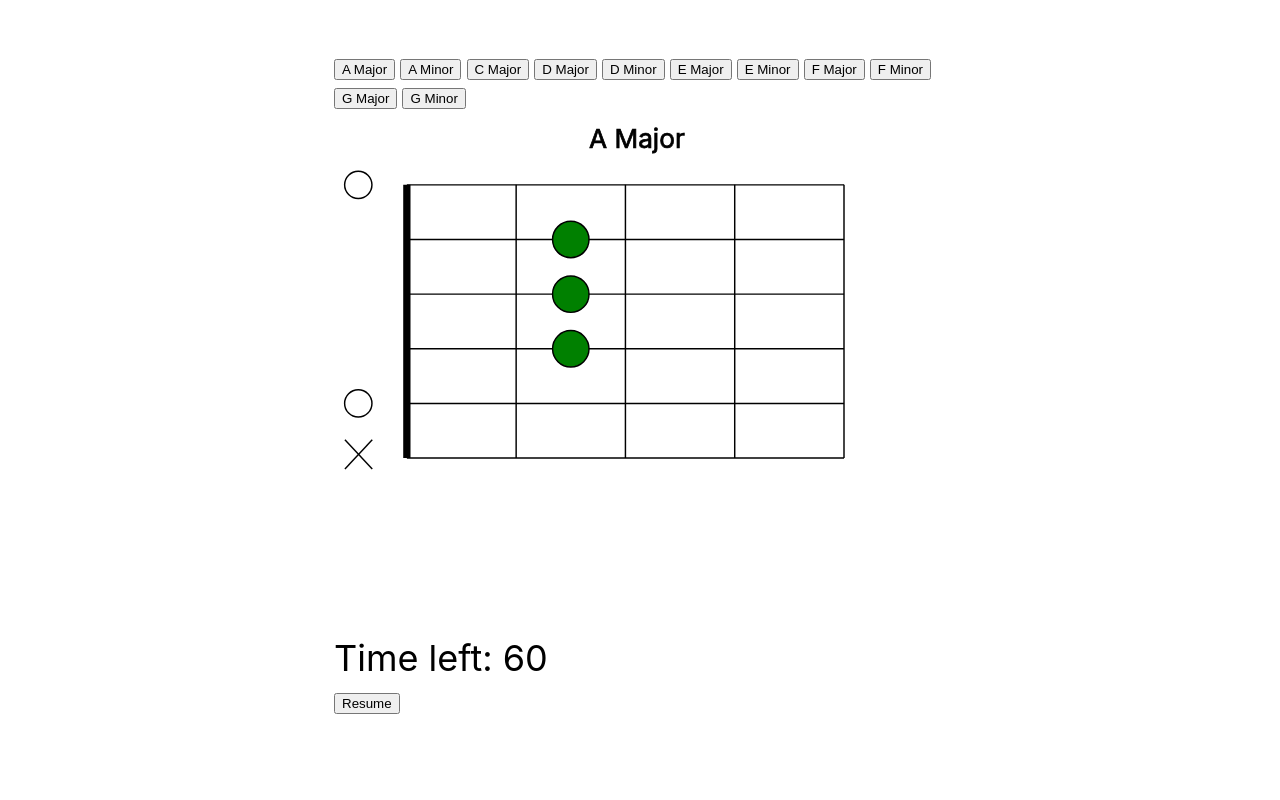
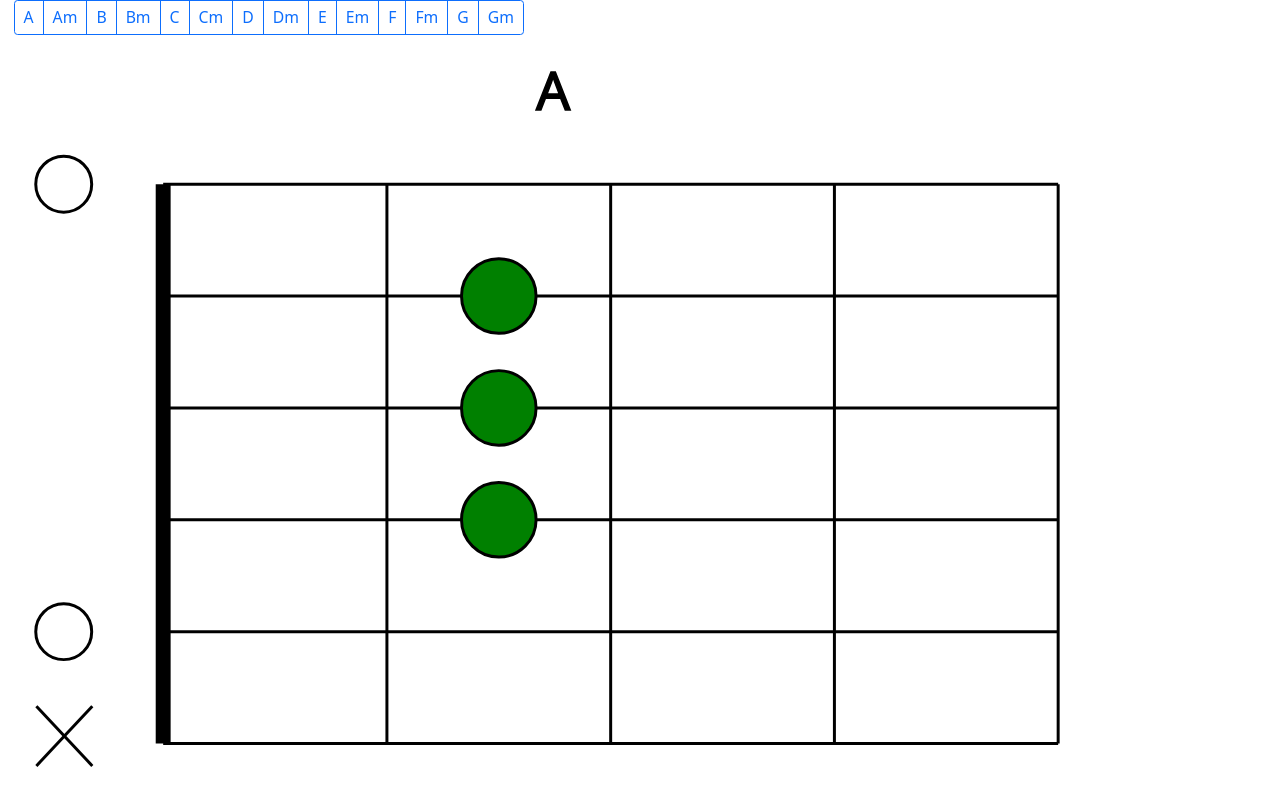
Before and after one commit to fedragon/guitar-practice, a Next.js app: page / in a window 1280 px wide. Shown: the top 800 px of the page. Built offline with nearby package versions, Linux system fonts and the light colour scheme.

Commit message:
Layout page with Bootstrap
and add FontAwesome icons

```diff
--- a/components/chords.tsx
+++ b/components/chords.tsx
@@ -1,6 +1,6 @@
 export const AllChords = [
   {
-    name: "A Major",
+    name: "A",
     startingFret: 1,
     strings: [
       { gstring: 1, fret: 0 },
@@ -11,7 +11,7 @@ export const AllChords = [
       { gstring: 6, fret: 0, strum: false }
     ],
   }, {
-    name: "A Minor",
+    name: "Am",
     startingFret: 1,
     strings: [
       { gstring: 1, fret: 0 },
@@ -23,7 +23,30 @@ export const AllChords = [
     ],
   },
   {
-    name: "C Major",
+    name: "B",
+    startingFret: 2,
+    strings: [
+      { gstring: 1, fret: 1 },
+      { gstring: 2, fret: 3 },
+      { gstring: 3, fret: 3 },
+      { gstring: 4, fret: 3 },
+      { gstring: 5, fret: 1 },
+      { gstring: 6, fret: 0, strum: false }
+    ],
+  }, {
+    name: "Bm",
+    startingFret: 2,
+    strings: [
+      { gstring: 1, fret: 1 },
+      { gstring: 2, fret: 2 },
+      { gstring: 3, fret: 3 },
+      { gstring: 4, fret: 3 },
+      { gstring: 5, fret: 1 },
+      { gstring: 6, fret: 0, strum: false }
+    ],
+  },
+  {
+    name: "C",
     startingFret: 1,
     strings: [
       { gstring: 1, fret: 0 },
@@ -35,7 +58,19 @@ export const AllChords = [
     ],
   },
   {
-    name: "D Major",
+    name: "Cm",
+    startingFret: 3,
+    strings: [
+      { gstring: 1, fret: 1 },
+      { gstring: 2, fret: 2 },
+      { gstring: 3, fret: 3 },
+      { gstring: 4, fret: 3 },
+      { gstring: 5, fret: 1 },
+      { gstring: 6, fret: 0, strum: false }
+    ],
+  },
+  {
+    name: "D",
     startingFret: 1,
     strings: [
       { gstring: 1, fret: 2 },
@@ -47,7 +82,7 @@ export const AllChords = [
     ],
   },
   {
-    name: "D Minor",
+    name: "Dm",
     startingFret: 1,
     strings: [
       { gstring: 1, fret: 1 },
@@ -59,7 +94,7 @@ export const AllChords = [
     ],
   },
   {
-    name: "E Major",
+    name: "E",
     startingFret: 1,
     strings: [
       { gstring: 1, fret: 0 },
@@ -71,7 +106,7 @@ export const AllChords = [
     ],
   },
   {
-    name: "E Minor",
+    name: "Em",
     startingFret: 1,
     strings: [
       { gstring: 1, fret: 0 },
@@ -83,7 +118,7 @@ export const AllChords = [
     ],
   },
   {
-    name: "F Major",
+    name: "F",
     startingFret: 1,
     strings: [
       { gstring: 1, fret: 1 },
@@ -95,7 +130,7 @@ export const AllChords = [
     ],
   },
   {
-    name: "F Minor",
+    name: "Fm",
     startingFret: 1,
     strings: [
       { gstring: 1, fret: 1 },
@@ -107,7 +142,7 @@ export const AllChords = [
     ],
   },
   {
-    name: "G Major",
+    name: "G",
     startingFret: 1,
     strings: [
       { gstring: 1, fret: 3 },
@@ -119,7 +154,7 @@ export const AllChords = [
     ],
   },
   {
-    name: "G Minor",
+    name: "Gm",
     startingFret: 3,
     strings: [
       { gstring: 1, fret: 1 },
--- a/components/date.tsx
+++ /dev/null
@@ -1,6 +0,0 @@
-import { parseISO, format } from 'date-fns'
-
-export default function Date({ dateString }: { dateString: string }) {
-  const date = parseISO(dateString)
-  return <time dateTime={dateString}>{format(date, 'LLLL d, yyyy')}</time>
-}
--- a/components/guitar.tsx
+++ b/components/guitar.tsx
@@ -5,9 +5,9 @@ export default function Guitar({
     name: string,
     startingFret: number,
     strings: {
-      gstring: number,
-      fret: number,
-      strum?: boolean
+      gstring: number, // 1 = high E, 6 = low E
+      fret: number,    // relative to startingFret
+      strum?: boolean  // strum an open string?
     }[]
   }
 }) {
--- a/components/layout.module.css
+++ /dev/null
@@ -1,15 +0,0 @@
-.container {
-  max-width: 36rem;
-  padding: 0 1rem;
-  margin: 3rem auto 6rem;
-}
-
-.header {
-  display: flex;
-  flex-direction: column;
-  align-items: center;
-}
-
-.backToHome {
-  margin: 3rem 0 0;
-}
--- a/components/layout.tsx
+++ /dev/null
@@ -1,31 +0,0 @@
-import Head from 'next/head'
-import Link from 'next/link'
-import styles from './layout.module.css'
-
-export default function Layout({
-  children,
-  home
-}: {
-  children: React.ReactNode
-  home?: boolean
-}) {
-  return (
-    <div className={styles.container}>
-      <Head>
-        <link rel="icon" href="/favicon.ico" />
-        <meta
-          name="description"
-          content="Learn how to build a personal website using Next.js"
-        />
-      </Head>
-      <main>{children}</main>
-      {!home && (
-        <div className={styles.backToHome}>
-          <Link href="/">
-            <a>← Back to home</a>
-          </Link>
-        </div>
-      )}
-    </div>
-  )
-}
--- a/package.json
+++ b/package.json
@@ -6,10 +6,13 @@
         "start": "next start"
     },
     "dependencies": {
-    "date-fns": "^2.11.1",
+        "@fortawesome/free-solid-svg-icons": "^6.1.1",
+        "@fortawesome/react-fontawesome": "^0.1.18",
+        "bootstrap": "^5.1.3",
         "gray-matter": "^4.0.2",
         "next": "latest",
         "react": "17.0.2",
+        "react-bootstrap": "^2.4.0",
         "react-dom": "17.0.2",
         "remark": "^14.0.1",
         "remark-html": "^15.0.0"
--- a/pages/api/hello.ts
+++ /dev/null
@@ -1,5 +0,0 @@
-import { NextApiRequest, NextApiResponse } from 'next'
-
-export default (_: NextApiRequest, res: NextApiResponse) => {
-    res.status(200).json({ text: 'Hello' })
-}
--- a/pages/index.tsx
+++ b/pages/index.tsx
@@ -1,7 +1,10 @@
+import 'bootstrap/dist/css/bootstrap.css'
+import { FontAwesomeIcon } from '@fortawesome/react-fontawesome'
+import { faPause, faPlay } from '@fortawesome/free-solid-svg-icons'
 import { useEffect, useState } from 'react'
+import { Button, ButtonGroup, Container, Stack } from 'react-bootstrap'
 import { AllChords } from '../components/chords'
 import Guitar from '../components/guitar'
-import Layout from '../components/layout'
 
 export default function Home() {
   const [chord, setChord] = useState(AllChords[0])
@@ -20,30 +23,40 @@ export default function Home() {
     }
   }, [isTimerActive])
 
-  let toggleTimer = function () {
-    setTimer(!isTimerActive)
-  }
-
   let resetTimer = function () {
     setTimer(false)
     setTimeLeft(60)
   }
 
   return (
-    <Layout home>
+    <Container fluid>
+      <Stack>
+        <Stack direction={"horizontal"} gap={2}>
+          <ButtonGroup>
             {AllChords.map(function (chord) {
               return (
-          [
-            <button key={chord.name} onClick={() => { setChord(chord); resetTimer() }}>{chord.name}</button>,
-            <span>&nbsp;</span>
-          ]
+                <Button
+                  key={chord.name}
+                  variant={"outline-primary"}
+                  size={"sm"}
+                  onClick={() => { setChord(chord); resetTimer() }}>
+                  {chord.name}
+                </Button>
               )
             })}
+          </ButtonGroup>
+        </Stack>
         <Guitar key={"guitar"} chord={chord} />
+        <Stack direction={"horizontal"} gap={1}>
           <div key={"timeLeft"} style={{ fontSize: 36 }}>Time left: {timeLeft}</div>
-      <button key={"startstop"} onClick={() => { toggleTimer() }}>
-        {isTimerActive ? "Pause" : "Resume"}
-      </button>
-    </Layout>
+          <Button key={"play"} onClick={() => { setTimer(true) }} disabled={isTimerActive}>
+            <FontAwesomeIcon icon={faPlay} />
+          </Button>
+          <Button key={"pause"} onClick={() => { setTimer(false) }} disabled={!isTimerActive}>
+            <FontAwesomeIcon icon={faPause} />
+          </Button>
+        </Stack>
+      </Stack>
+    </Container>
   )
 }
```
Also changed, not shown: pages/posts/[id].tsx (deleted, +0 -48 lines), 1 other file (tests, documents, lock files or other folders). Lines whose indentation alone changed are shown as unchanged.
